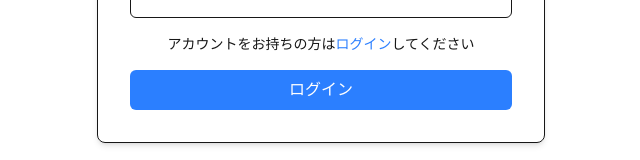
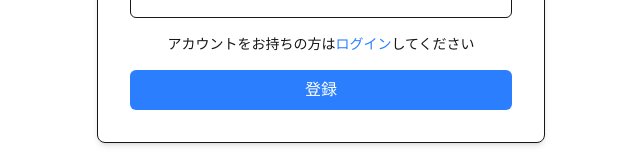
Before and after one commit to ogumakouta/shift-calendar, a Next.js app in the folder frontend/: page /signup in a window 1280 px wide. Shown: the part 521-681 px from the top of the page, without its empty margins (319-959 px from the left). Built offline with nearby package versions, Linux system fonts and the light colour scheme; no server answers.

Commit message:
生年月日をnullでも許容するように変更 コード追加：SignupForm.tsx

```diff
--- a/frontend/components/SignupForm.tsx
+++ b/frontend/components/SignupForm.tsx
@@ -35,7 +35,7 @@ export default function LoginForm() {
             name: name,
             email: email,
             password: password,
-            birthday: birthday,
+            birthday: birthday ? new Date(birthday) : null,
         })
         // 登録に成功したら自動でログインする
         .then(res => {
@@ -132,7 +132,7 @@ export default function LoginForm() {
         type="submit"
         className="p-2 bg-blue-500 text-white rounded-md hover:bg-blue-600 transition-colors"
       >
-        ログイン
+        登録
       </button>
     </form>
   );
```
